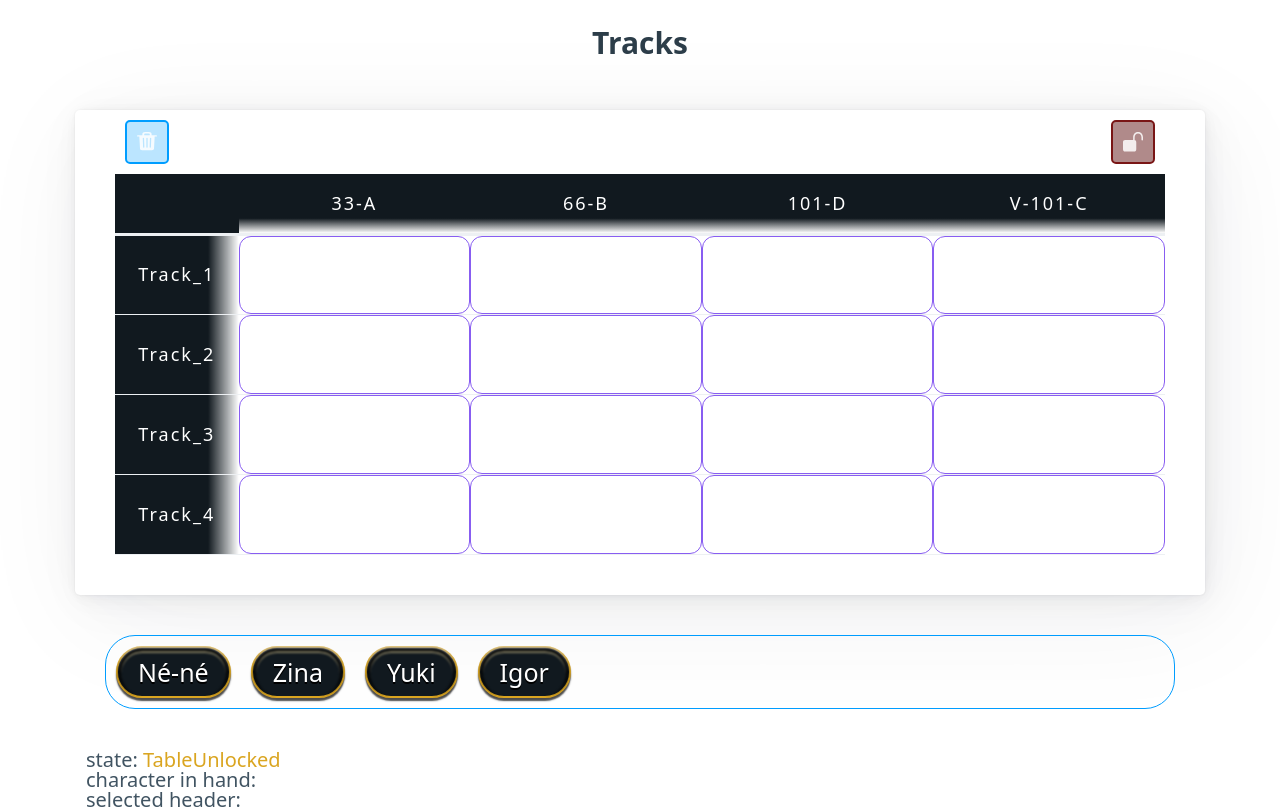
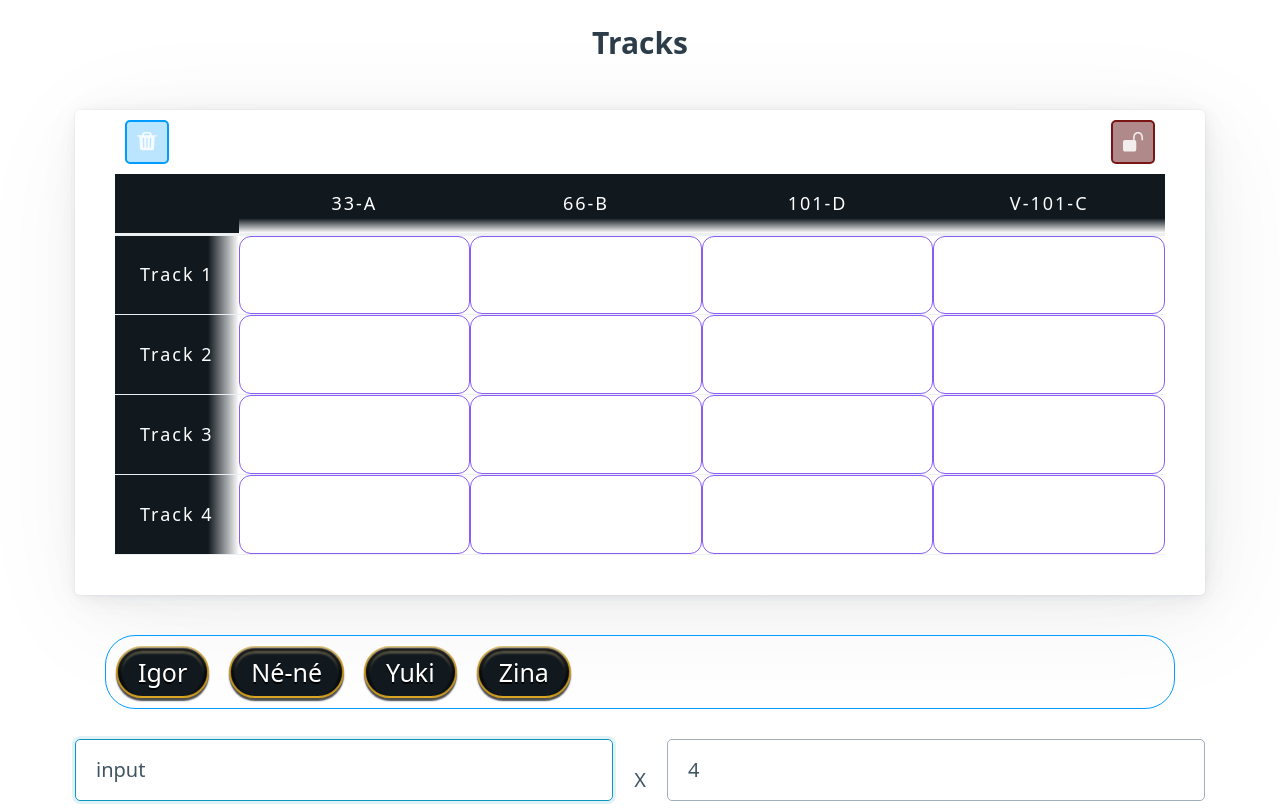
Before and after one commit to its-all-waves/cs50-final-setflow-tracks-in-svelte, a SvelteKit app: page /tracks in a window 1280 px wide. Shown: the top 809 px of the page. Built offline with nearby package versions, Linux system fonts and the light colour scheme.

Commit message:
more better

```diff
--- a/src/routes/tracks/+page.svelte
+++ b/src/routes/tracks/+page.svelte
@@ -9,16 +9,7 @@
 
 	import {
 		DEV_populate_table,
-		// state,
-		// send,
-		// Test,
-		// State,
-		// Msg,
 		feedback,
-		// characterInHand,
-		// selectedHeader,
-		// selectedCharacters,
-		// selectedDropZones,
 		characters,
 		tracks,
 		scenes,
@@ -80,13 +71,19 @@
 		if (event.key !== 'Enter') return
 
 		const inputField = event.target
-		const name = inputField.value.replace(' ', '_')
+		// const name = inputField.value.replace(' ', '_')
+		const name = inputField.value
 
 		// TODO: sanitize input
 		if (!name) return
 
-		// create a scene, push it to scenes[]
-		$table.scenes = $table.scenes.concat(newScene(name))
+		const id = `scn_${nanoid(9)}` // do keep me tho
+		$scenes[id] = { name, trackList: {} }
+		const { trackList } = $scenes[id]
+		for (const trackId in $tracks) {
+			trackList[trackId] = new Set()
+		}
+		$scenes = $scenes
 
 		// clear the input field
 		inputField.value = null
@@ -97,13 +94,15 @@
 		if (event.key !== 'Enter') return
 
 		let inputField = event.target
-		const name = inputField.value.replace(' ', '_')
+		// const name = inputField.value.replace(' ', '_')
+		const name = inputField.value
 
 		// TODO: validate input
 		if (!name) return
 
-		// create a character, push it to characters[]
-		$table.characters = $table.characters.concat(newCharacter(name))
+		const id = `chr_${nanoid(9)}` // do keep me tho
+		$characters[id] = { name }
+		$characters = $characters
 
 		sortCharactersAtoZ()
 
@@ -111,23 +110,22 @@
 	}
 
 	function sortCharactersAtoZ() {
-		const characters = $table.characters
 		let swapCounter = -1
 		while (true) {
 			if (swapCounter === 0) break
 			swapCounter = 0
-			for (let i = 0; i < characters.length - 1; i++) {
-				const name1 = characters[i].name
-				const name2 = characters[i + 1].name
+			for (let i = 0; i < $characters.length - 1; i++) {
+				const name1 = $characters[i].name
+				const name2 = $characters[i + 1].name
 				const name1BelongsBeforeName2 = name1.localeCompare(name2) < 0
 				if (name1BelongsBeforeName2) continue
-				const temp = characters[i]
-				characters[i] = characters[i + 1]
-				characters[i + 1] = temp
+				const temp = $characters[i]
+				$characters[i] = $characters[i + 1]
+				$characters[i + 1] = temp
 				swapCounter++
 			}
 		}
-		$table.characters = characters
+		$characters = $characters
 	}
 
 	function handleKeyPress(event) {
@@ -147,7 +145,15 @@
 		}
 	}
 
-	$: charactersEntries = Object.entries($characters)
+	// keep characters for the ui
+	$: charactersEntries = Object.entries($characters).sort(([_, a], [__, b]) => {
+		if (a.name < b.name) {
+			return -1
+		} else if (b.name < a.name) {
+			return 1
+		}
+		return 0
+	})
 
 	// DEBUG
 	onMount(DEV_populate_table)
@@ -182,7 +188,7 @@
 		</button>
 	</div>
 
-	<DebugInfo />
+	<!-- <DebugInfo /> -->
 
 	<div class="inputs">
 		<div class="track-input">
--- a/src/routes/tracks/machine.js
+++ b/src/routes/tracks/machine.js
@@ -254,9 +254,9 @@ function logAction(action) {
 
 /** @description Helper for `COMMIT_CHARACTER_TO_TABLE`. An additional filter to
  * prevent a character is duplicated in a scene. */
-function containsCharacterInHand(trackList) {
-	for (const track in trackList) {
-		if (trackList.size === 0 || !trackList[track].has($characterInHand)) continue
+function trackListContainsCharacter(trackList, charId) {
+	for (const trackId in trackList) {
+		if (trackList.size === 0 || !trackList[trackId].has(charId)) continue
 		return true
 	}
 	return false
@@ -266,6 +266,19 @@ function containsCharacterInHand(trackList) {
 
 /** @param {string} character @description Put `character` in-hand... characterInHand */
 function PICK_UP_POOL_CHARACTER({ id }) {
+	// deselect drop zones if character is already in the scene
+	let found = false
+	for (const selected of $selectedDropZones) {
+		// if scene contains character, remove from set
+		const { sceneId } = selected
+		const { trackList } = $scenes[sceneId]
+		if (trackListContainsCharacter(trackList, id)) {
+			$selectedDropZones.delete(selected)
+			found = true
+		}
+	}
+	selectedDropZones.set($selectedDropZones)
+
 	const { name } = $characters[id]
 
 	// if clicked the character in hand, deselect it
@@ -303,8 +316,8 @@ function guard_SELECT_DROP_ZONE({ sceneId }) {
 	if (!$characterInHand) return true
 
 	const { trackList } = $scenes[sceneId]
-	for (const track in trackList) {
-		if (!trackList[track].has($characterInHand)) continue
+	for (const trackId in trackList) {
+		if (!trackList[trackId].has($characterInHand)) continue
 		feedback.set(
 			`rejected drop zone selection: "${$characters[$characterInHand].name}" is already in scene "${$scenes[sceneId].name}"`
 		)
@@ -363,7 +376,7 @@ function SELECT_TRACK({ id }) {
 	// select all the drop zones in a track
 	for (const sceneId in $scenes) {
 		const { trackList } = $scenes[sceneId]
-		if (containsCharacterInHand(trackList)) continue // I THINK?
+		if (trackListContainsCharacter(trackList, $characterInHand)) continue // I THINK?
 		$selectedDropZones.add({ sceneId, trackId: id })
 		selectedDropZones.set($selectedDropZones)
 	}
@@ -431,16 +444,14 @@ function COMMIT_CHARACTER_TO_TABLE() {
 		const { sceneId, trackId } = selected
 		const { trackList } = $scenes[sceneId]
 
-		/* thought: currently, this disallows selection of a drop zone in a
-		scene containing the character in hand. if we want to overwrite the
-		selection in this scene, remove character from scene instead of
-		`continue` */
-		if (containsCharacterInHand(trackList)) continue
+		/* this prevents adding the character to the table if they're already in
+		the scene. */
+		if (trackListContainsCharacter(trackList, $characterInHand)) continue
 
 		// add character in hand to scene on track
 		trackList[trackId].add($characterInHand)
-		scenes.set($scenes)
 	}
+	scenes.set($scenes)
 
 	feedback.set(`committed ${$characters[$characterInHand].name} to selected drop zones`)
 }
@@ -599,10 +610,10 @@ export const Test = Object.freeze({
 	character_Zina: 'Zina',
 	character_Yuki: 'Yuki',
 	character_Igor: 'Igor',
-	track_1: 'Track_1',
-	track_2: 'Track_2',
-	track_3: 'Track_3',
-	track_4: 'Track_4',
+	track_1: 'Track 1',
+	track_2: 'Track 2',
+	track_3: 'Track 3',
+	track_4: 'Track 4',
 	scene_33_A: '33-A',
 	scene_66_B: '66-B',
 	scene_101_D: '101-D',
```
Also changed, not shown: tests/selecting-chars-drop-zones-headers.te__st.js (added, +408 -0 lines).
